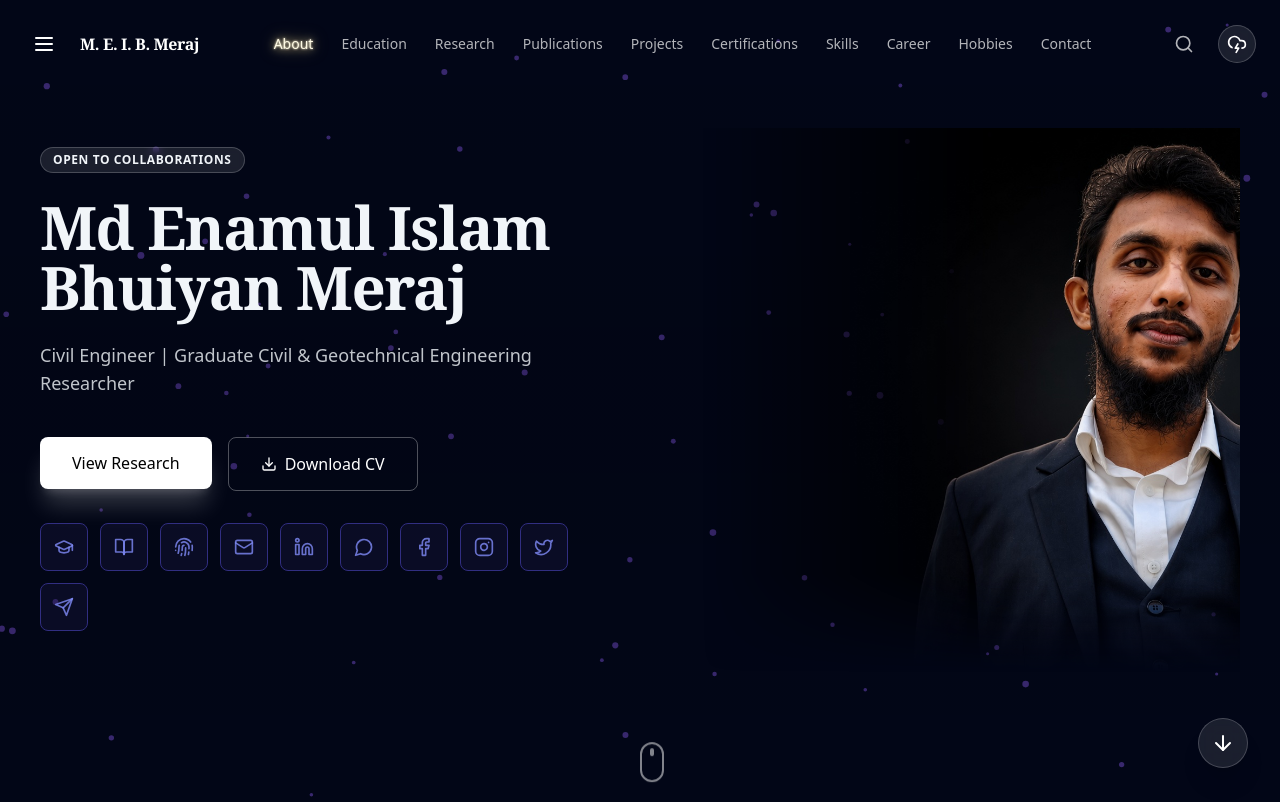
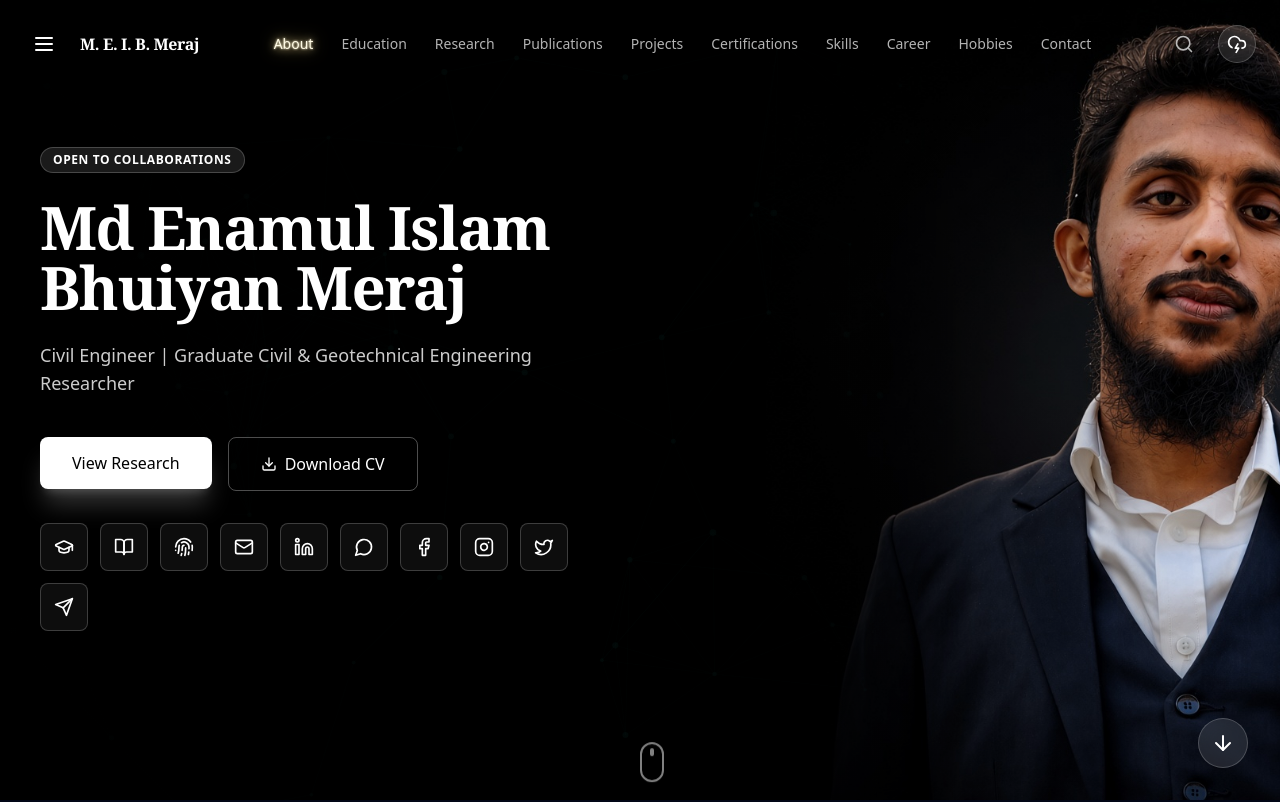
Before and after one commit to enamulislammeraj25-rin/portfolio-xrin, a React (Create React App) app: page / in a window 1280 px wide. Shown: the top 802 px of the page. Built offline with nearby package versions, Linux system fonts and the light colour scheme.

Commit message:
Match the hero background to the portrait so the photo fades into the section.

```diff
--- a/src/App.js
+++ b/src/App.js
@@ -667,22 +667,25 @@ export default function App() {
       </nav>
 
       {/* --- HERO SECTION --- */}
-      <section className="relative min-h-screen flex items-center overflow-hidden">
-        <div className="absolute inset-0 z-0 transition-colors duration-500">
-           <ParticleCanvas theme={theme} />
+      <section className="relative min-h-screen flex items-center overflow-hidden bg-black text-white">
+        <div className="absolute inset-0 z-0 opacity-25">
+           <ParticleCanvas theme="dark" />
         </div>
 
-        <div className={`absolute inset-0 z-1 pointer-events-none bg-gradient-to-b
-            ${theme === 'dark' ? 'from-transparent via-neutral-950/20 to-neutral-950' :
-             (theme === 'light' || theme === 'spring') ? 'from-transparent via-white/50 to-stone-100' :
-             'from-transparent via-black/10 to-transparent'}`}
+        <img
+          src="/hero-portrait.jpg"
+          alt=""
+          className="pointer-events-none select-none absolute inset-y-0 right-0 z-[1] h-full w-full md:w-[62%] object-cover object-[center_top]"
+          style={{
+            maskImage: 'linear-gradient(to left, #000 38%, rgba(0,0,0,0.55) 62%, transparent 92%)',
+            WebkitMaskImage: 'linear-gradient(to left, #000 38%, rgba(0,0,0,0.55) 62%, transparent 92%)'
+          }}
         />
+        <div className="absolute inset-0 z-[2] pointer-events-none bg-gradient-to-r from-black via-black/80 to-transparent md:via-black/55 md:to-transparent" />
 
-        <div className="relative z-10 w-full max-w-7xl mx-auto px-6 md:px-10 grid md:grid-cols-2 gap-8 items-center py-24">
-          <div className="text-left">
-          <div className={`mb-6 inline-flex items-center px-3 py-1 rounded-full backdrop-blur-sm text-xs font-semibold tracking-wider uppercase animate-in fade-in slide-in-from-bottom-4 duration-700 delay-100 border
-             ${(theme === 'light' || theme === 'spring') ? 'border-stone-300 bg-white/50 text-stone-600' :
-               'border-white/20 bg-white/10 text-inherit'}`}>
+        <div className="relative z-10 w-full max-w-7xl mx-auto px-6 md:px-10 py-24">
+          <div className="max-w-xl text-left">
+          <div className="mb-6 inline-flex items-center px-3 py-1 rounded-full backdrop-blur-sm text-xs font-semibold tracking-wider uppercase animate-in fade-in slide-in-from-bottom-4 duration-700 delay-100 border border-white/20 bg-white/10 text-white">
              Open to Collaborations
           </div>
 
@@ -690,25 +693,21 @@ export default function App() {
             {PORTFOLIO_DATA.profile.name}
           </h1>
 
-          <p className="text-sm sm:text-base md:text-lg font-light mb-10 leading-relaxed animate-in fade-in slide-in-from-bottom-8 duration-700 delay-300 opacity-80">
+          <p className="text-sm sm:text-base md:text-lg font-light mb-10 leading-relaxed animate-in fade-in slide-in-from-bottom-8 duration-700 delay-300 text-white/80">
             {PORTFOLIO_DATA.profile.tagline}
           </p>
 
           <div className="flex flex-col sm:flex-row items-start gap-4 animate-in fade-in slide-in-from-bottom-8 duration-700 delay-500">
             <button
                 onClick={() => scrollToSection('research')}
-                className={`px-8 py-3.5 rounded-lg font-medium hover:scale-105 transition-transform duration-200 shadow-xl
-                    ${(theme === 'light' || theme === 'spring') ? 'bg-stone-800 text-white shadow-stone-400/50' :
-                      'bg-white text-black shadow-white/20'}`}
+                className="px-8 py-3.5 rounded-lg font-medium hover:scale-105 transition-transform duration-200 shadow-xl bg-white text-black shadow-white/20"
             >
               View Research
             </button>
             <a
                 href={PORTFOLIO_DATA.profile.cvLink}
                 download="Enamul_Islam_Meraj_WebsiteCV.pdf"
-                className={`px-8 py-3.5 border rounded-lg font-medium transition-colors flex items-center gap-2
-                    ${(theme === 'light' || theme === 'spring') ? 'border-stone-300 hover:bg-white' :
-                      'border-white/30 hover:bg-white/10 text-white'}`}
+                className="px-8 py-3.5 border rounded-lg font-medium transition-colors flex items-center gap-2 border-white/30 hover:bg-white/10 text-white"
             >
               <Download className="w-4 h-4" /> Download CV
             </a>
@@ -733,37 +732,21 @@ export default function App() {
                   target="_blank"
                   rel="noreferrer"
                   aria-label={social.label}
-                  className={`relative group w-12 h-12 flex items-center justify-center rounded-lg border transition-all duration-300 hover:scale-110 ${getGlowStyle()}`}
+                  className="relative group w-12 h-12 flex items-center justify-center rounded-lg border transition-all duration-300 hover:scale-110 border-white/20 bg-white/5 text-white hover:bg-white/15"
                 >
                     <social.icon className="w-5 h-5" />
-                    <span className={`pointer-events-none absolute top-full mt-2 left-1/2 -translate-x-1/2 whitespace-nowrap px-2 py-1 rounded text-[10px] font-semibold tracking-wide opacity-0 group-hover:opacity-100 transition-opacity z-20
-                      ${(theme === 'light' || theme === 'spring') ? 'bg-stone-800 text-white' : 'bg-white text-neutral-900'}`}>
+                    <span className="pointer-events-none absolute top-full mt-2 left-1/2 -translate-x-1/2 whitespace-nowrap px-2 py-1 rounded text-[10px] font-semibold tracking-wide opacity-0 group-hover:opacity-100 transition-opacity z-20 bg-white text-neutral-900">
                       {social.label}
                     </span>
                 </a>
             ))}
           </div>
           </div>
-
-          <div className="relative order-first md:order-none h-72 sm:h-80 md:h-[28rem] lg:h-[34rem]">
-            <img
-              src="/hero-portrait.jpg"
-              alt={PORTFOLIO_DATA.profile.name}
-              className="absolute inset-0 w-full h-full object-cover object-[center_top] pointer-events-none select-none"
-              style={{
-                maskImage: 'linear-gradient(to left, #000 42%, transparent 92%), linear-gradient(to top, transparent 0%, #000 18%)',
-                WebkitMaskImage: 'linear-gradient(to left, #000 42%, transparent 92%), linear-gradient(to top, transparent 0%, #000 18%)',
-                WebkitMaskComposite: 'source-in',
-                maskComposite: 'intersect'
-              }}
-            />
-          </div>
         </div>
 
-        <div className="absolute bottom-2 left-1/2 transform -translate-x-1/2 animate-bounce">
-            <div className={`w-6 h-10 border-2 rounded-full flex justify-center p-1 opacity-50
-                ${(theme === 'light' || theme === 'spring') ? 'border-stone-400' : 'border-white'}`}>
-                <div className={`w-1 h-2 rounded-full animate-scroll ${(theme === 'light' || theme === 'spring') ? 'bg-stone-400' : 'bg-white'}`} />
+        <div className="absolute bottom-2 left-1/2 transform -translate-x-1/2 animate-bounce z-10">
+            <div className="w-6 h-10 border-2 rounded-full flex justify-center p-1 opacity-50 border-white">
+                <div className="w-1 h-2 rounded-full animate-scroll bg-white" />
             </div>
         </div>
       </section>
```
